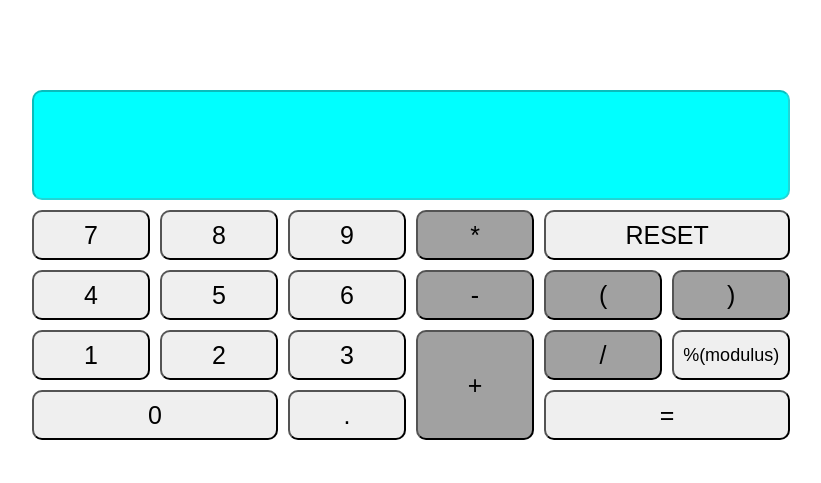
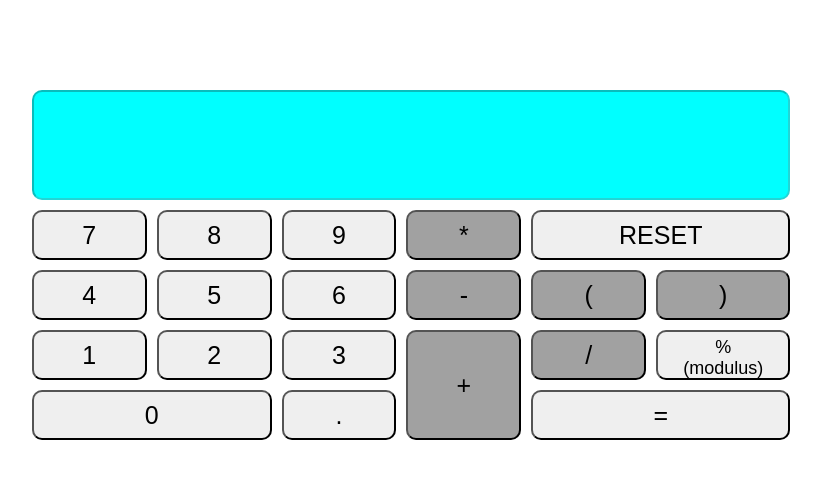
Before and after one commit to elkana-ltobing/basicCalc, a plain HTML site: page index.html in a window 1280 px wide. Shown: the whole page, without its empty margins (229-1050 px from the left). Drawn offline with Linux system fonts and the light colour scheme.

Commit message:
update calc

```diff
--- a/index.html
+++ b/index.html
@@ -6,6 +6,7 @@
     <meta name="viewport" content="width=device-width">
     <link rel="stylesheet" href="./style.css">
     <link rel="text/javascript" href="./app.js">
+    <script type="text/javascript" src="./app.js"></script>
     <title>basicCalc</title>
 </head>
 
--- a/style.css
+++ b/style.css
@@ -39,9 +39,11 @@
 .btn {
     font-size: 25px;
     border-radius: 10px;
+    padding: 5px 25px;
 }
 
 .itemmodulus {
     font-size: 18px;
     border-radius: 10px;
+    padding: 5px 25px;
 }
```
